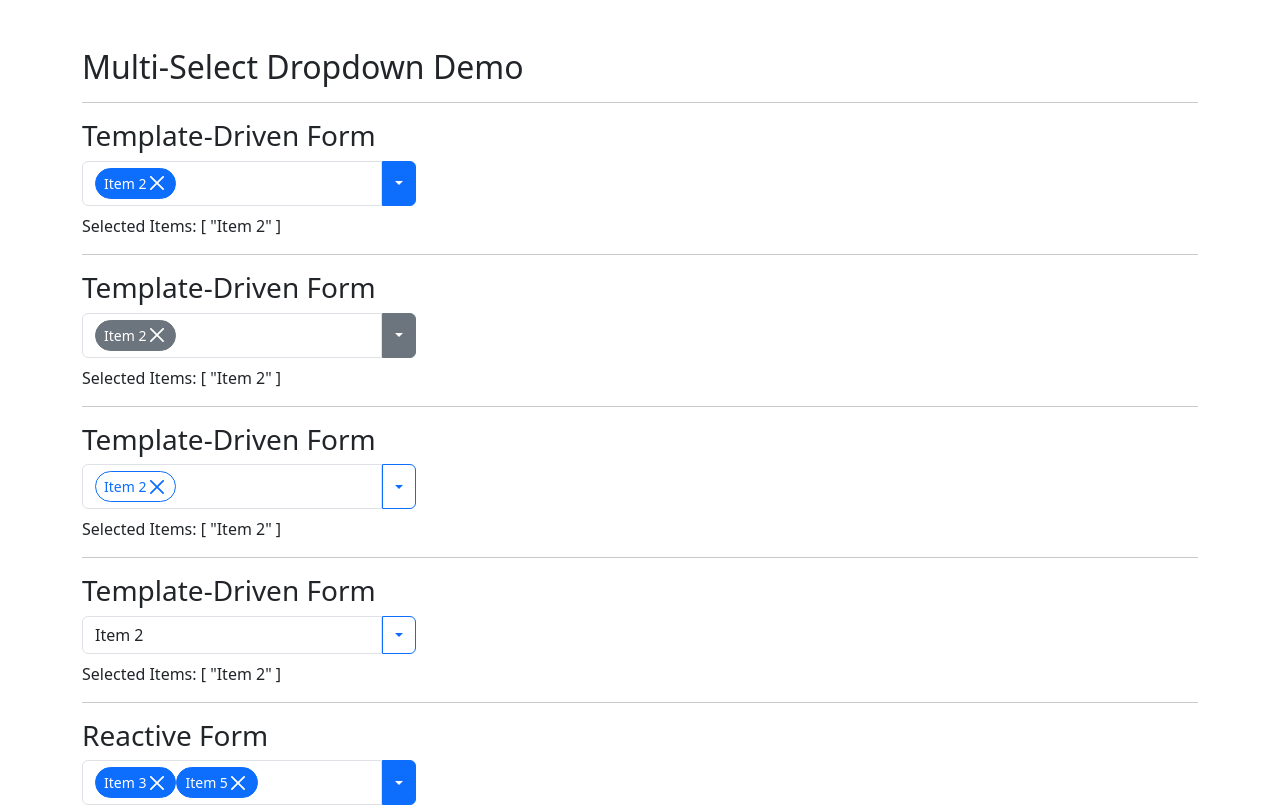
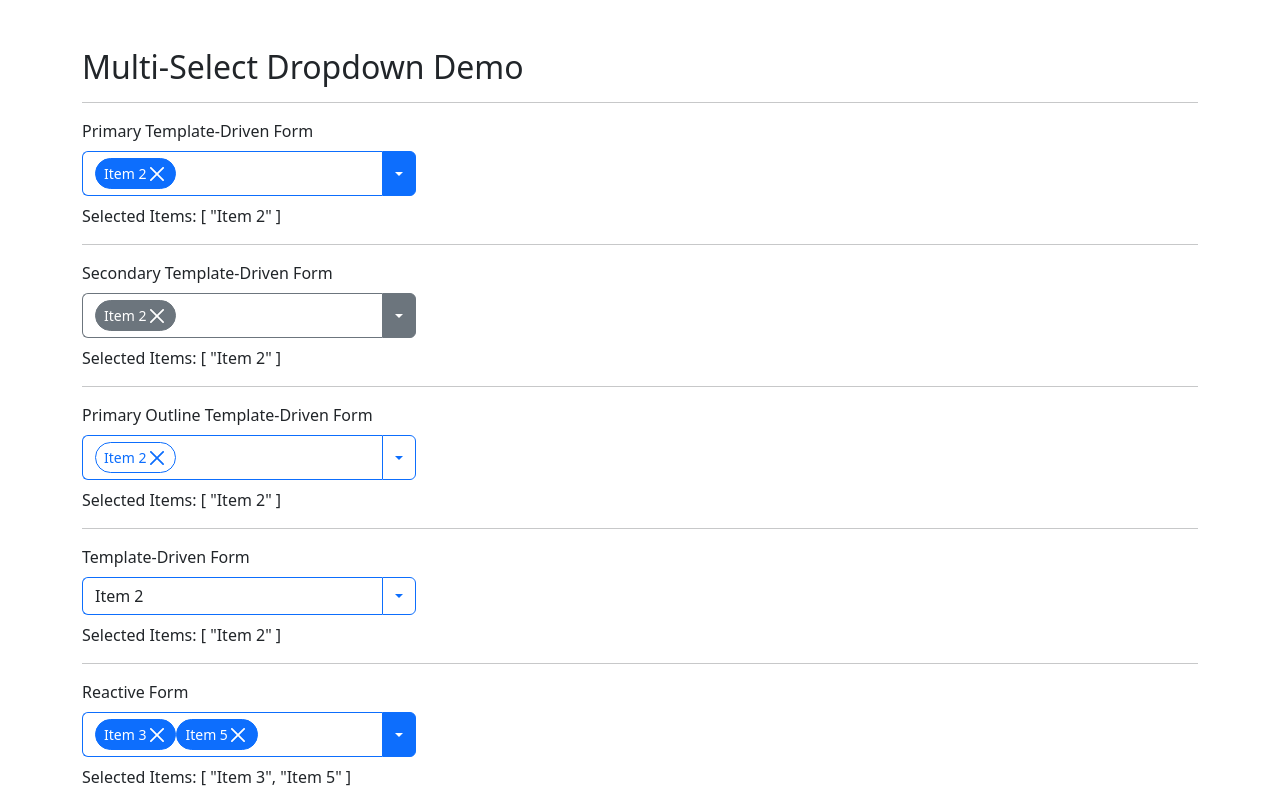
Before and after one commit to rmcclell/angular-multiselect-dropdown, an Angular app: page /dashboard in a window 1280 px wide. Shown: the top 807 px of the page. Built offline with nearby package versions, Linux system fonts and the light colour scheme.

Commit message:
Incremental Commit

```diff
--- a/src/app/app.component.html
+++ b/src/app/app.component.html
@@ -3,7 +3,7 @@
 
   <hr />
 
-  <h3>Template-Driven Form</h3>
+  <label class="form-label">Primary Template-Driven Form</label>
   <form #templateForm="ngForm">
     <app-multi-select-dropdown
       [options]="allItems"
@@ -16,7 +16,7 @@
     </p>
   </form>
   <hr />
-  <h3>Template-Driven Form</h3>
+  <label class="form-label">Secondary Template-Driven Form</label>
   <form #templateForm="ngForm">
     <app-multi-select-dropdown
       [options]="allItems"
@@ -32,7 +32,7 @@
 
   <hr />
 
-  <h3>Template-Driven Form</h3>
+  <label class="form-label">Primary Outline Template-Driven Form</label>
   <form #templateForm="ngForm">
     <app-multi-select-dropdown
       [options]="allItems"
@@ -47,7 +47,7 @@
   </form>
   <hr />
 
-<h3>Template-Driven Form</h3>
+<label class="form-label">Template-Driven Form</label>
   <form #templateForm="ngForm">
     <app-multi-select-dropdown
       [options]="allItems"
@@ -63,8 +63,7 @@
   </form>
   <hr />
 
-
-  <h3>Reactive Form</h3>
+  <label class="form-label">Reactive Form</label>
   <form [formGroup]="reactiveForm">
     <app-multi-select-dropdown
       [options]="allItems"
@@ -76,7 +75,7 @@
     </p>
   </form>
 
-  <h3>Basic Form</h3>
+  <label class="form-label">Basic Form, Custom Model</label>
   <form #basicTemplateForm="ngForm">
     <app-multi-select-dropdown
       [options]="cities"
@@ -88,7 +87,6 @@
       >
     </app-multi-select-dropdown>
     <p class="mt-2">
-      Items: {{ cities | json }}
       Selected Items: {{ selectedCities | json }}
     </p>
   </form>
--- a/src/app/app.component.ts
+++ b/src/app/app.component.ts
@@ -24,7 +24,8 @@ interface City {
   styleUrls: ['./app.component.scss'],
 })
 export class AppComponent {
-  public allItems = ['Item 1', 'Item 2', 'Item 3', 'Item 4', 'Item 5'];
+  public allItems: string[] = ['Item 1', 'Item 2', 'Item 3', 'Item 4', 'Item 5'];
+  public title: string = 'angular-multiselect-dropdown';
 
   public cities: City[] = [
       {name: 'New York', code: 'NY'},
--- a/src/app/app.module.ts
+++ b/src/app/app.module.ts
@@ -2,13 +2,11 @@ import { NgModule } from '@angular/core';
 import { BrowserModule } from '@angular/platform-browser';
 import { FormsModule, ReactiveFormsModule } from '@angular/forms';
 
-import { AppComponent } from './app.component';
 import { MultiSelectDropdownComponent } from './multi-select-dropdown/multi-select-dropdown.component';
 
 @NgModule({
-  declarations: [AppComponent, MultiSelectDropdownComponent],
-  imports: [BrowserModule, FormsModule, ReactiveFormsModule],
+  declarations: [],
+  imports: [BrowserModule, FormsModule, ReactiveFormsModule, MultiSelectDropdownComponent],
   providers: [],
-  bootstrap: [AppComponent],
 })
 export class AppModule {}
--- a/src/app/multi-select-dropdown/multi-select-dropdown.component.html
+++ b/src/app/multi-select-dropdown/multi-select-dropdown.component.html
@@ -1,12 +1,12 @@
 <div class="d-flex justify-content-start">
-  <div class="form-control d-flex text-truncate rounded-0 rounded-start" style="max-width: 300px; user-select: none"
+  <div class="form-control d-flex text-truncate rounded-0 rounded-start border-{{ color }} border-end-0" style="max-width: 300px; user-select: none"
     aria-label="Text input with dropdown button" contenteditable="true">
     @if (display === 'chip') {
     <ng-container *ngFor="let selectedItem of selectedItemsLabel(); let i = index">
       <button type="button"
         class="btn btn-sm btn{{ variant === 'outlined' ? '-outline' : '' }}-{{ color }} rounded-pill d-flex justify-content-between align-items-center"
-        (click)="unSelectItemLabel(i)" aria-label="Close">
-        {{ getLabel(selectedItem) }}
+        (click)="unSelectItemLabel(i)" [attr.aria-label]="'Remove ' + getLabel(selectedItem)">
+        <span>{{ getLabel(selectedItem) }}</span>
         <div class="btn-close"></div>
       </button>
     </ng-container>
```
Also changed, not shown: .browserslistrc (added).
